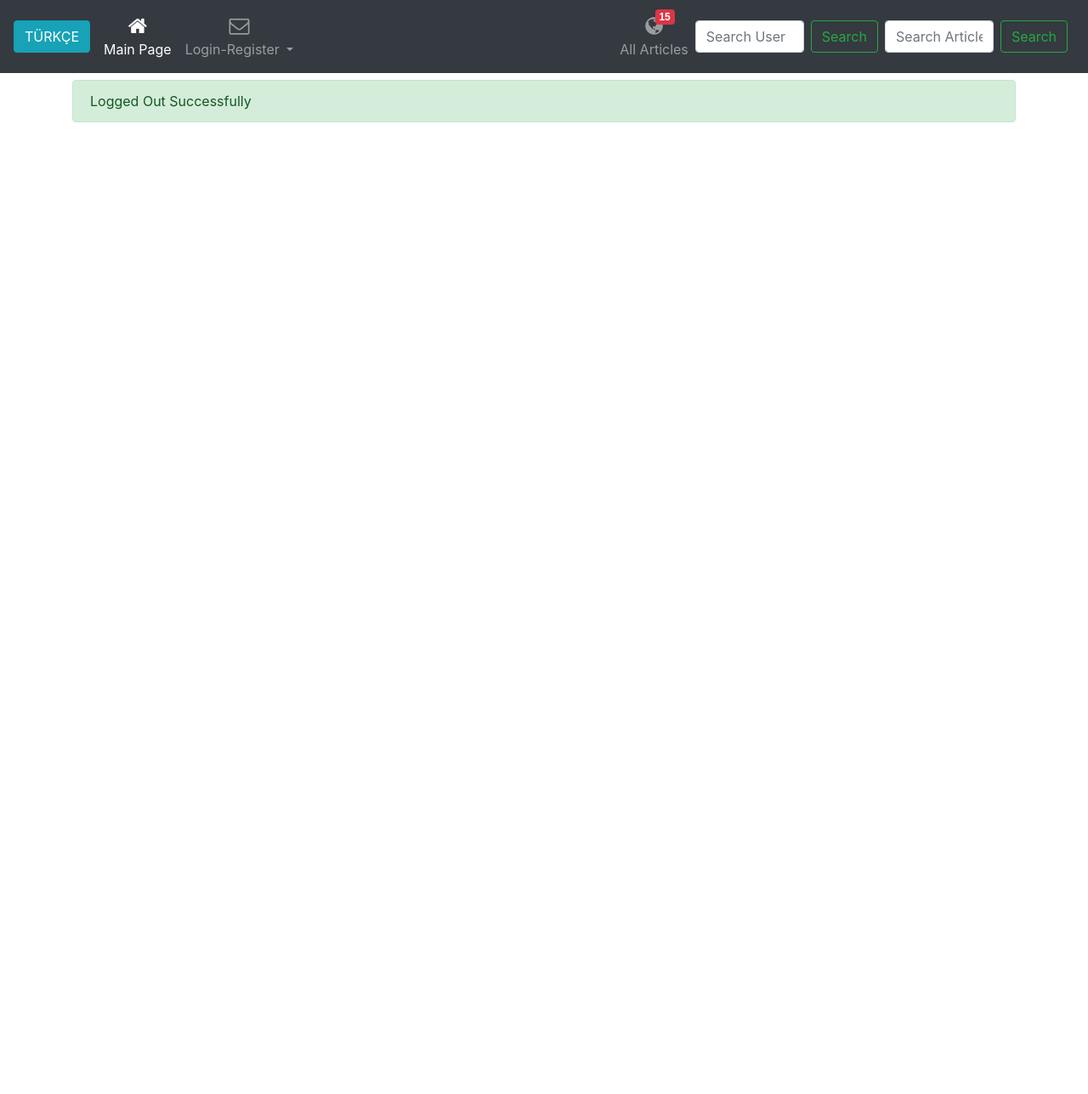
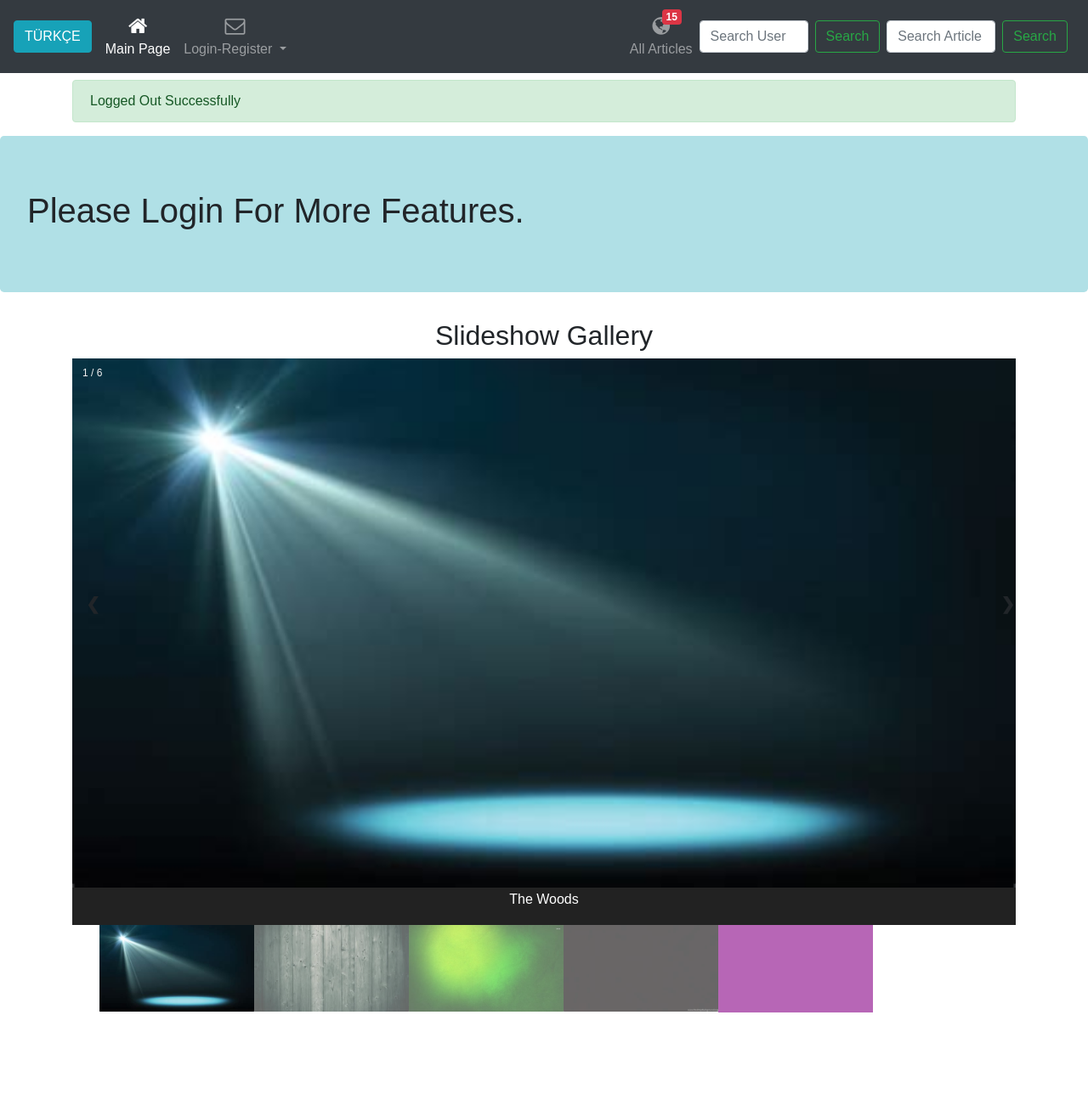
Before and after one commit to 4teko7/SocialMediaApp, a Django app: page /users/logout/ in a window 1280 px wide. Shown: the whole page at 85% size. Before the commit the page ends 144 px from the top, so only its background shows below. Run offline with Django 3.2, Linux system fonts and the light colour scheme; data comes from the database, SQL or seed files in the repository; both versions use the stored data as it was after the commit; some libraries are stand-ins or nearby versions.

Commit message:
mainPageErrorFixes

```diff
--- a/djangoBlog/language.py
+++ b/djangoBlog/language.py
@@ -59,6 +59,7 @@ tr = {
     "searchUser":"Kullanıcı Ara",
     "users":"Kullanıcılar",
     'firstandlastname':"İsim ve Soyisim",
+    'pleaselogin':"Daha Fazla Özellik İçin Lütfen Giriş Yapınız.",
 
 
 # MESSAGES
@@ -152,6 +153,7 @@ en = {
     "searchUser":"Search User",
     "users":"Users",
     'firstandlastname':"Full Name",
+    'pleaselogin':"Please Login For More Features.",
 
 
 
--- a/djangoBlog/urls.py
+++ b/djangoBlog/urls.py
@@ -69,22 +69,21 @@ def mainPage(req):
     global context
 
     check(req)
-    articles = Article.objects.filter(author = req.user)
-    articles = articles.order_by('id')
-    articles = articles[::-1]
-    articles = list(articles[:4])
-    context['articles'] = articles
+    if(req.user.is_authenticated):
+        articles = Article.objects.filter(author = req.user)
+        articles = articles.order_by('id')
+        articles = articles[::-1]
+        articles = list(articles[:4])
+        context['articles'] = articles
 
 
-    todos = Todo.objects.filter(author = req.user)
-    todos = todos.order_by('date')
-    todos = list(filter(lambda x: not x.iscompleted, todos))
-    todos = todos[:4]
+        todos = Todo.objects.filter(author = req.user)
+        todos = todos.order_by('date')
+        todos = list(filter(lambda x: not x.iscompleted, todos))
+        todos = todos[:4]
+        context['todos'] = todos
 
-    context['todos'] = todos
     context['date'] = datetime.datetime.now()
-
-
     context['lang'] = lang
     return render(req,"index.html",context)
 
--- a/templates/index.html
+++ b/templates/index.html
@@ -118,5 +118,238 @@
 <br><br><br><br><br><br>
 </div>
 </div>
+
+{% else %}
+
+<div class="jumbotron" id = "bg">
+    <h1>{{lang.pleaselogin}}</h1>
+</div>
+
 {% endif %}
+
+
+
+
+
+
+
+
+
+
+
+
+
+
+
+
+
+
+
+
+<style>
+body {
+  font-family: Arial;
+  margin: 0;
+}
+
+* {
+  box-sizing: border-box;
+}
+
+img {
+  vertical-align: middle;
+}
+
+/* Position the image container (needed to position the left and right arrows) */
+.container {
+  position: relative;
+}
+
+/* Hide the images by default */
+.mySlides {
+  display: none;
+}
+
+/* Add a pointer when hovering over the thumbnail images */
+.cursor {
+  cursor: pointer;
+}
+
+/* Next & previous buttons */
+.prev,
+.next {
+  cursor: pointer;
+  position: absolute;
+  top: 40%;
+  width: auto;
+  padding: 16px;
+  margin-top: -50px;
+  color: white;
+  font-weight: bold;
+  font-size: 20px;
+  border-radius: 0 3px 3px 0;
+  user-select: none;
+  -webkit-user-select: none;
+}
+
+/* Position the "next button" to the right */
+.next {
+  right: 0;
+  border-radius: 3px 0 0 3px;
+}
+
+/* On hover, add a black background color with a little bit see-through */
+.prev:hover,
+.next:hover {
+  background-color: rgba(0, 0, 0, 0.8);
+}
+
+/* Number text (1/3 etc) */
+.numbertext {
+  color: #f2f2f2;
+  font-size: 12px;
+  padding: 8px 12px;
+  position: absolute;
+  top: 0;
+}
+
+/* Container for image text */
+.caption-container {
+  text-align: center;
+  background-color: #222;
+  padding: 2px 16px;
+  color: white;
+}
+
+.row:after {
+  content: "";
+  display: table;
+  clear: both;
+}
+
+/* Six columns side by side */
+.column {
+  float: left;
+  width: 16.66%;
+}
+
+/* Add a transparency effect for thumnbail images */
+.demo {
+  opacity: 0.6;
+}
+
+.active,
+.demo:hover {
+  opacity: 1;
+}
+</style>
+<body>
+
+<h2 style="text-align:center">Slideshow Gallery</h2>
+
+<div class="container">
+  <div class="mySlides">
+    <div class="numbertext">1 / 6</div>
+    <img src="{% static 'img/bg2.jpeg' %}" style="width:100%">
+  </div>
+
+  <div class="mySlides">
+    <div class="numbertext">2 / 6</div>
+    <img src="{% static 'img/bg7.jpeg' %}" style="width:100%">
+  </div>
+
+  <div class="mySlides">
+    <div class="numbertext">3 / 6</div>
+    <img src="{% static 'img/bg8.jpeg' %}" style="width:100%">
+  </div>
+
+  <div class="mySlides">
+    <div class="numbertext">4 / 6</div>
+    <img src="{% static 'img/bg11.jpeg' %}" style="width:100%">
+  </div>
+
+
+  <div class="mySlides">
+    <div class="numbertext">6 / 6</div>
+    <img src="{% static 'img/bg6.jpeg' %}" style="width:100%">
+  </div>
+
+  <a class="prev" onclick="plusSlides(-1)">❮</a>
+  <a class="next" onclick="plusSlides(1)">❯</a>
+
+  <div class="caption-container">
+    <p id="caption"></p>
+  </div>
+
+  <div class="row" style = "margin-left : 2rem;">
+    <div class="column">
+      <img class="demo cursor" src="{% static 'img/bg2.jpeg' %}" style="width:100%" onclick="currentSlide(1)" alt="The Woods">
+    </div>
+    <div class="column">
+      <img class="demo cursor" src="{% static 'img/bg7.jpeg' %}" style="width:100%" onclick="currentSlide(2)" alt="Cinque Terre">
+    </div>
+    <div class="column">
+      <img class="demo cursor" src="{% static 'img/bg8.jpeg' %}" style="width:100%" onclick="currentSlide(3)" alt="Mountains and fjords">
+    </div>
+    <div class="column">
+      <img class="demo cursor" src="{% static 'img/bg11.jpeg' %}" style="width:100%" onclick="currentSlide(4)" alt="Northern Lights">
+    </div>
+
+    <div class="column">
+      <img class="demo cursor" src="{% static 'img/bg6.jpeg' %}" style="width:100%" onclick="currentSlide(6)" alt="Snowy Mountains">
+    </div>
+  </div>
+</div>
+
+<script>
+var slideIndex = 1;
+showSlides(slideIndex);
+
+function plusSlides(n) {
+  showSlides(slideIndex += n);
+}
+
+function currentSlide(n) {
+  showSlides(slideIndex = n);
+}
+
+function showSlides(n) {
+  var i;
+  var slides = document.getElementsByClassName("mySlides");
+  var dots = document.getElementsByClassName("demo");
+  var captionText = document.getElementById("caption");
+  if (n > slides.length) {slideIndex = 1}
+  if (n < 1) {slideIndex = slides.length}
+  for (i = 0; i < slides.length; i++) {
+      slides[i].style.display = "none";
+  }
+  for (i = 0; i < dots.length; i++) {
+      dots[i].className = dots[i].className.replace(" active", "");
+  }
+  slides[slideIndex-1].style.display = "block";
+  dots[slideIndex-1].className += " active";
+  captionText.innerHTML = dots[slideIndex-1].alt;
+}
+</script>
+
+
+
+
+
+
+<br>
+<br>
+<br>
+<br>
+
+
+
+
+
+
+
+
+
+
+
 {% endblock body %}
```
Also changed, not shown: db.sqlite3, 2 other files.
